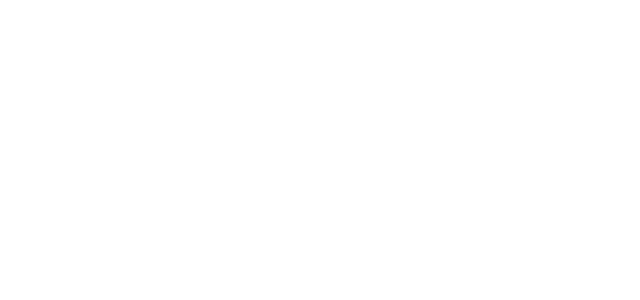
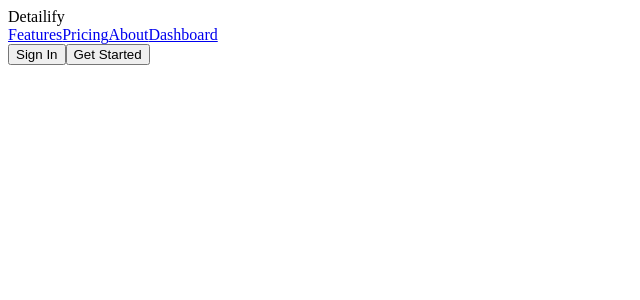
Before and after one commit to SasanTazayoni/detailify, a React (Vite) app: page / in a window 1280 px wide. Shown: the top 300 px of the page, without its empty margins (0-640 px from the left). Built offline with nearby package versions, Linux system fonts and the light colour scheme.

Commit message:
Integrate navbar into app layout

```diff
--- a/src/App.tsx
+++ b/src/App.tsx
@@ -1,5 +1,11 @@
+import Navbar from "./components/Navbar";
+
 function App() {
-  return <div className="landing-page-and-dashboard"></div>;
+  return (
+    <div className="landing-page-and-dashboard">
+      <Navbar />
+    </div>
+  );
 }
 
 export default App;
```
